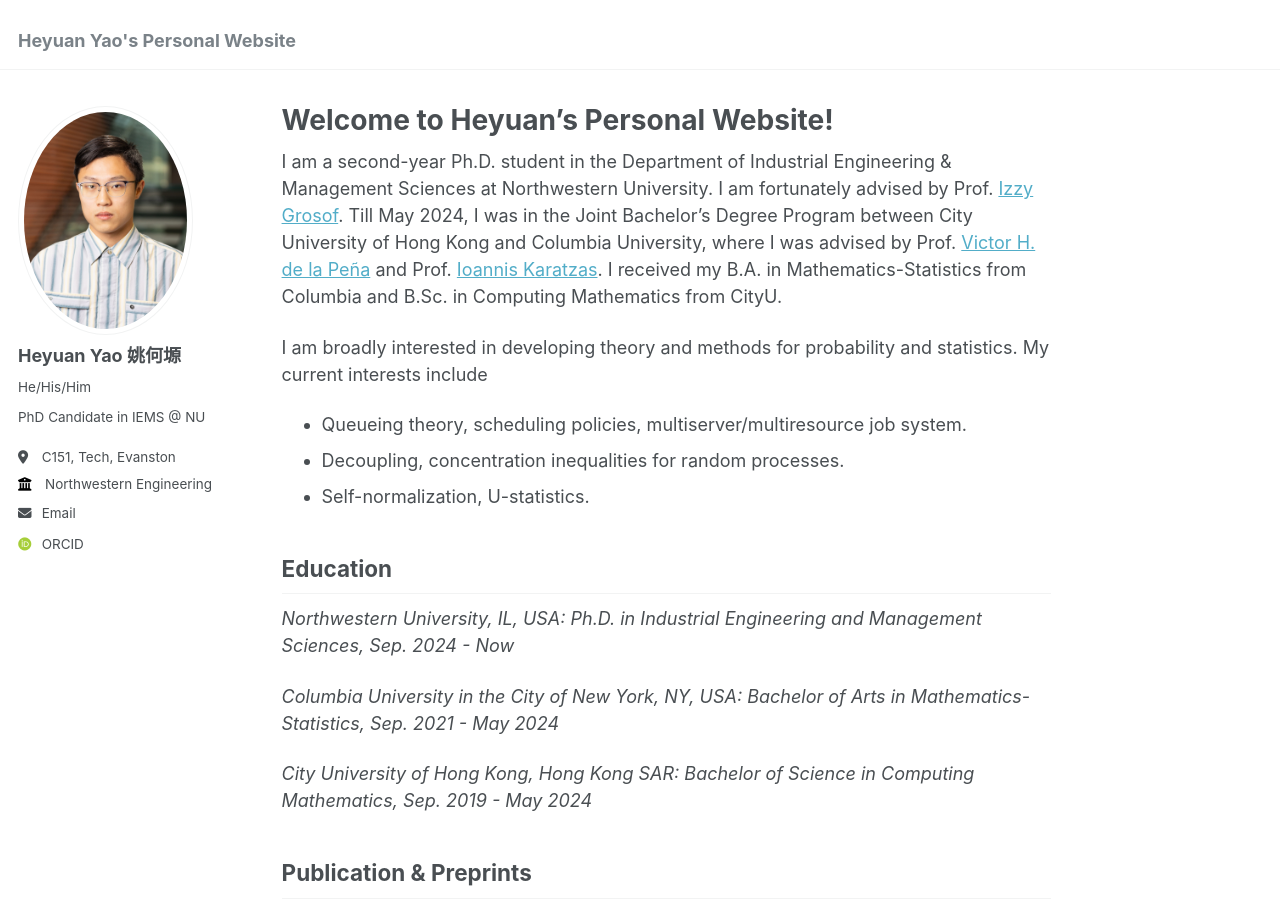
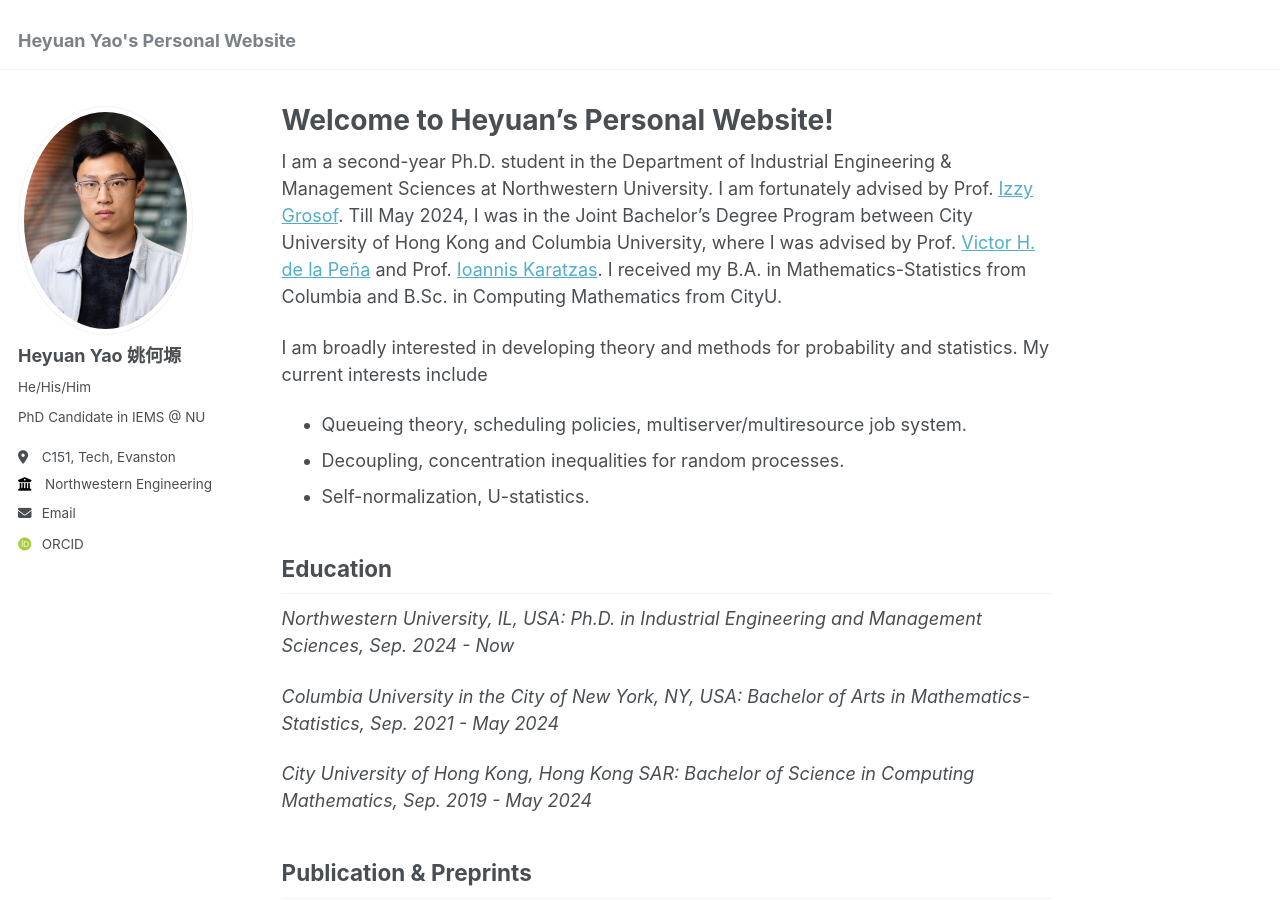
Before and after one commit to Heyuan-Yao/Heyuan-Yao.github.io, a Jekyll site: the page built from _pages/about.md, in a window 1280 px wide and 900 px high. Built offline with Jekyll 4.4.1, drawn with Linux system fonts in a browser that asks for light colours; some web fonts are replaced.

Commit message:
Update _config.yml

```diff
--- a/_config.yml
+++ b/_config.yml
@@ -21,7 +21,7 @@ repository               : "academicpages/academicpages.github.io"
 #               Additional customization can be done by editing /_includes/author-profile.html
 author:
   # Biographic information
-  avatar           : "HY.jpg"
+  avatar           : "HY 2025.jpg"
   name             : "Heyuan Yao 姚何塬"
   pronouns         : "He/His/Him"
   bio              : "PhD Candidate in IEMS @ NU"
```
